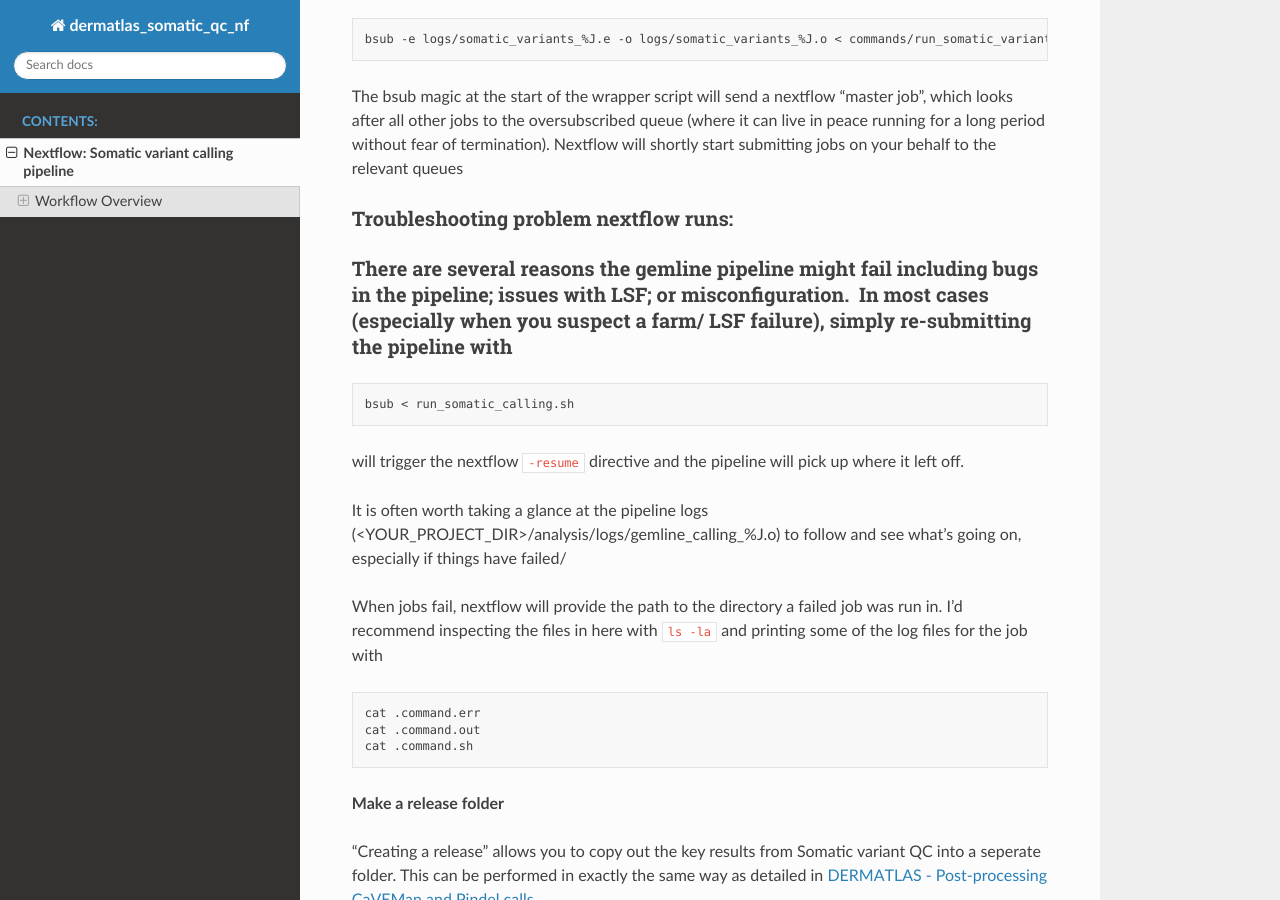
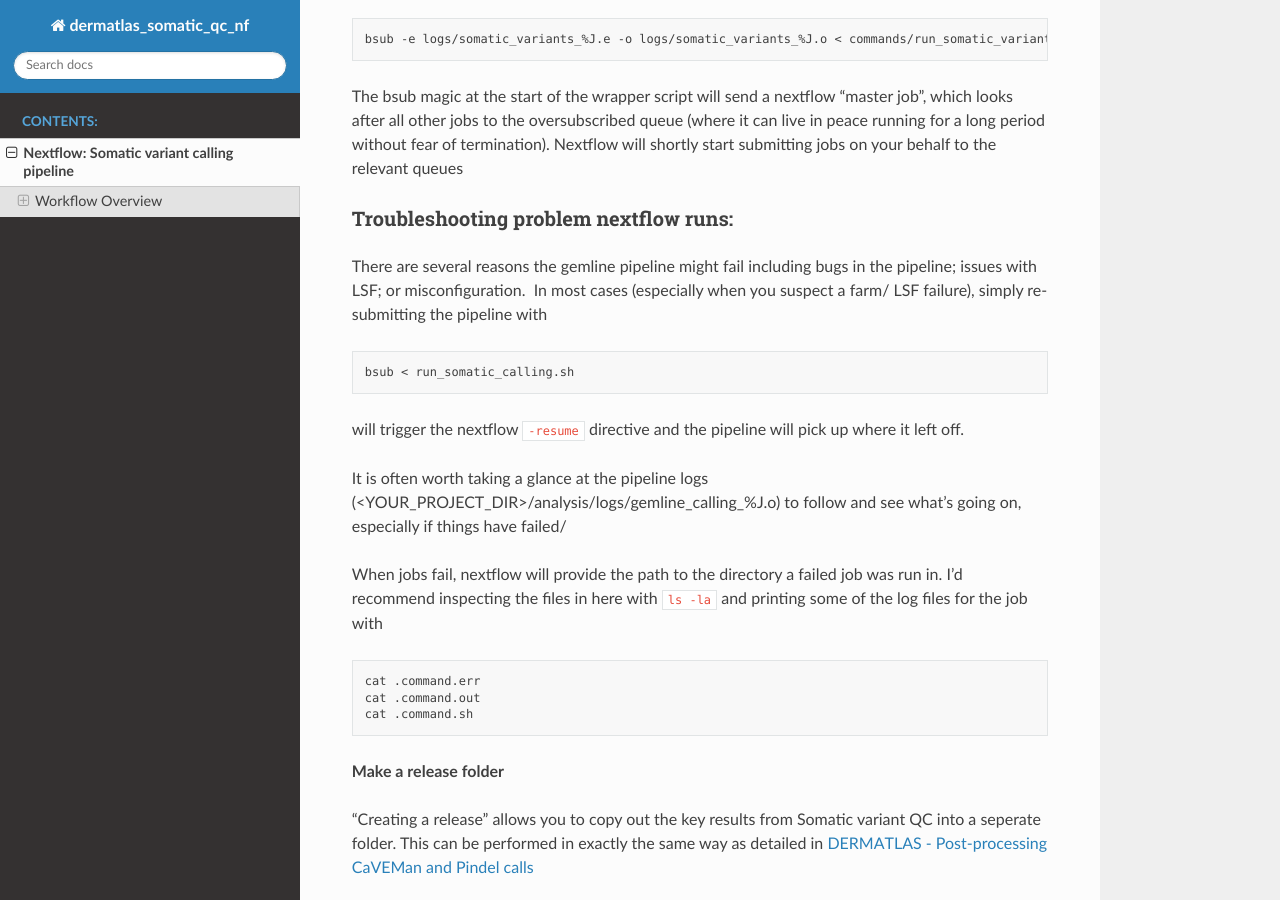
Before and after one commit to team113sanger/dermatlas_somatic_qc_nf, a Sphinx documentation site: the page built from docs/source/user_docs/somatic_qc_pipeline.md, in a window 1280 px wide and 900 px high, scrolled down 2926 px. Built offline with Sphinx 7.4.7 and the Read the Docs theme 3.1.0, drawn with Linux system fonts in a browser that asks for light colours.

Commit message:
Fix formating

````diff
--- a/docs/source/user_docs/somatic_qc_pipeline.md
+++ b/docs/source/user_docs/somatic_qc_pipeline.md
@@ -129,7 +129,7 @@ The bsub magic at the start of the wrapper script will send a nextflow "master j
 
 ### Troubleshooting problem nextflow runs:
 
-### There are several reasons the gemline pipeline might fail including bugs in the pipeline; issues with LSF; or misconfiguration.  In most cases (especially when you suspect a farm/ LSF failure), simply re-submitting the pipeline with
+There are several reasons the gemline pipeline might fail including bugs in the pipeline; issues with LSF; or misconfiguration.  In most cases (especially when you suspect a farm/ LSF failure), simply re-submitting the pipeline with
 
 ```bash
 bsub < run_somatic_calling.sh
````
